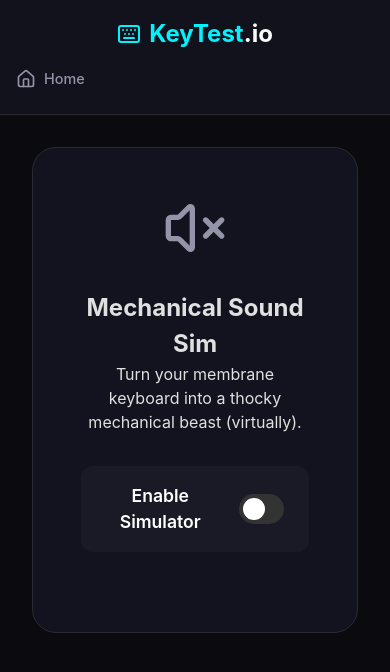
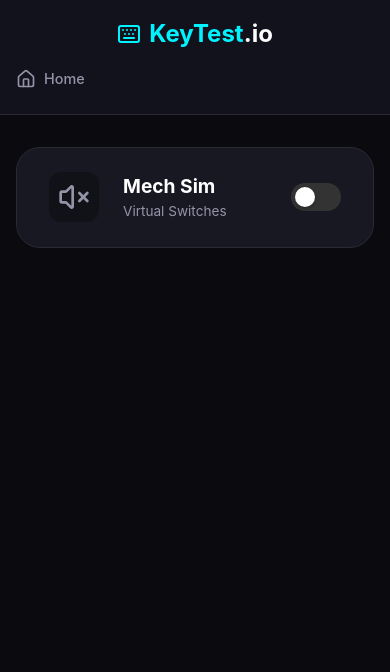
Before and after one commit to hndko/keyboard-test, a React (Vite) app: page /sound in a window 390 px wide. Shown: the top 672 px of the page. Built offline with nearby package versions, Linux system fonts and the light colour scheme.

Commit message:
refactor: redesign sound settings to responsive card layout

```diff
--- a/src/pages/SoundPage.jsx
+++ b/src/pages/SoundPage.jsx
@@ -15,60 +15,63 @@
 
   return (
     <div className="sound-page-container">
-      <div className="sound-card">
-        <div className="icon-header">
+      <div className={`sound-card ${isEnabled ? "active" : ""}`}>
+        <div className="card-header">
+          <div className="header-icon">
             {isEnabled ? (
-            <Volume2 size={64} className="text-cyan" />
+              <Volume2 size={32} className="text-cyan" />
             ) : (
-            <VolumeX size={64} className="text-muted" />
+              <VolumeX size={32} className="text-muted" />
             )}
           </div>
-
-        <h2>Mechanical Sound Sim</h2>
-        <p>
-          Turn your membrane keyboard into a thocky mechanical beast
-          (virtually).
-        </p>
-
-        <div className="control-group">
-          <label className="switch-row">
-            <span className="switch-text">Enable Simulator</span>
-            <div className="switch-input-wrapper">
+          <div className="header-info">
+            <h2>Mech Sim</h2>
+            <p>Virtual Switches</p>
+          </div>
+          <label className="toggle-switch">
             <input
               type="checkbox"
               checked={isEnabled}
               onChange={(e) => setIsEnabled(e.target.checked)}
             />
             <span className="slider"></span>
-            </div>
           </label>
         </div>
 
         {isEnabled && (
-          <div className="advanced-controls fade-in">
-            <div className="control-item">
-              <label>Volume: {Math.round(volume * 100)}%</label>
+          <div className="card-body fade-in">
+            <div className="setting-block">
+              <div className="setting-label">
+                <span>Master Volume</span>
+                <span>{Math.round(volume * 100)}%</span>
+              </div>
               <input
                 type="range"
+                className="volume-slider"
                 min="0"
                 max="1"
-                step="0.1"
+                step="0.05"
                 value={volume}
                 onChange={(e) => setVolume(parseFloat(e.target.value))}
+                style={{
+                  backgroundSize: `${volume * 100}% 100%`,
+                }}
               />
             </div>
 
-            <div className="control-row">
-              <label>Profile</label>
-              <div className="btn-group">
+            <div className="setting-block">
+              <div className="setting-label">Sound Profile</div>
+              <div className="segment-control">
                 <button
-                  className={`btn ${soundType === "mech" ? "active" : ""}`}
+                  className={`segment-btn ${
+                    soundType === "mech" ? "active" : ""
+                  }`}
                   onClick={() => setSoundType("mech")}
                 >
                   Thocky
                 </button>
                 <button
-                  className={`btn ${
+                  className={`segment-btn ${
                     soundType === "typewriter" ? "active" : ""
                   }`}
                   onClick={() => setSoundType("typewriter")}
@@ -78,9 +81,9 @@
               </div>
             </div>
 
-            <div className="typing-area-preview">
+            <div className="test-area">
               <textarea
-                placeholder="Type here to test the sound..."
+                placeholder="Type here to listen..."
                 spellCheck={false}
               />
             </div>
--- a/src/styles/skills.css
+++ b/src/styles/skills.css
@@ -206,189 +206,206 @@
   color: var(--text-secondary);
 }
 
-/* Sound Settings */
+/* Sound Settings Redesign */
 .sound-page-container {
   display: flex;
   justify-content: center;
-  padding: 2rem;
+  padding: 2rem 1rem;
+  width: 100%;
 }
 
 .sound-card {
   background: var(--bg-panel);
-  padding: 3rem;
+  width: 100%;
+  max-width: 450px;
   border-radius: 24px;
   border: 1px solid var(--border-color);
-  text-align: center;
-  width: 100%;
-  max-width: 500px;
+  overflow: hidden;
+  transition: all 0.3s cubic-bezier(0.4, 0, 0.2, 1);
 }
 
-.icon-header {
-  margin-bottom: 1.5rem;
-}
-.text-cyan {
-  color: var(--accent-cyan);
-  filter: drop-shadow(0 0 20px rgba(0, 243, 255, 0.3));
+.sound-card.active {
+  box-shadow: 0 10px 40px rgba(0, 243, 255, 0.05);
+  border-color: rgba(0, 243, 255, 0.3);
 }
 
-.control-group {
-  margin: 2rem 0;
+/* Card Header - Always Visible */
+.card-header {
+  display: flex;
+  align-items: center;
+  gap: 1.5rem;
+  padding: 1.5rem 2rem;
+  background: rgba(255, 255, 255, 0.02);
+  border-bottom: 1px solid transparent;
 }
-.advanced-controls {
+
+.sound-card.active .card-header {
+  border-bottom-color: rgba(255, 255, 255, 0.05);
+}
+
+.header-icon {
+  display: flex;
+  align-items: center;
+  justify-content: center;
+  width: 50px;
+  height: 50px;
+  border-radius: 12px;
+  background: rgba(0, 0, 0, 0.3);
+}
+
+.header-info {
+  flex: 1;
+  text-align: left;
+}
+
+.header-info h2 {
+  font-size: 1.2rem;
+  margin: 0;
+  color: #fff;
+}
+.header-info p {
+  margin: 0;
+  font-size: 0.85rem;
+  color: var(--text-secondary);
+}
+
+/* Toggle Switch (Compact) */
+.toggle-switch {
+  position: relative;
+  width: 50px;
+  height: 28px;
+  cursor: pointer;
+}
+.toggle-switch input {
+  opacity: 0;
+  width: 0;
+  height: 0;
+}
+.toggle-switch .slider {
+  position: absolute;
+  inset: 0;
+  background-color: #333;
+  border-radius: 34px;
+  transition: 0.4s;
+}
+.toggle-switch .slider:before {
+  position: absolute;
+  content: "";
+  height: 20px;
+  width: 20px;
+  left: 4px;
+  bottom: 4px;
+  background-color: white;
+  border-radius: 50%;
+  transition: 0.4s;
+  box-shadow: 0 2px 4px rgba(0, 0, 0, 0.2);
+}
+.toggle-switch input:checked + .slider {
+  background-color: var(--accent-cyan);
+}
+.toggle-switch input:checked + .slider:before {
+  transform: translateX(22px);
+}
+
+/* Card Body */
+.card-body {
+  padding: 2rem;
   display: flex;
   flex-direction: column;
   gap: 2rem;
-  text-align: left;
-  background: rgba(0, 0, 0, 0.2);
-  padding: 2rem;
-  border-radius: 16px;
-  margin-top: 1rem;
-  border: 1px solid rgba(255, 255, 255, 0.05);
 }
 
-.control-item {
+.setting-block {
   display: flex;
   flex-direction: column;
   gap: 0.8rem;
 }
 
-.control-row {
+.setting-label {
   display: flex;
-  flex-direction: row;
-  align-items: center;
   justify-content: space-between;
-  gap: 1rem;
+  font-size: 0.9rem;
+  font-weight: 500;
+  color: var(--text-secondary);
 }
 
-.control-item label,
-.control-row label {
+/* Volume Slider (Styled) */
+input[type="range"].volume-slider {
+  -webkit-appearance: none;
+  width: 100%;
+  background: transparent;
+}
+input[type="range"].volume-slider:focus {
+  outline: none;
+}
+input[type="range"].volume-slider::-webkit-slider-runnable-track {
+  width: 100%;
+  height: 6px;
+  cursor: pointer;
+  background: #333;
+  border-radius: 3px;
+}
+input[type="range"].volume-slider::-webkit-slider-thumb {
+  height: 18px;
+  width: 18px;
+  border-radius: 50%;
+  background: #fff;
+  cursor: pointer;
+  -webkit-appearance: none;
+  margin-top: -6px; /* center on track */
+  box-shadow: 0 2px 5px rgba(0, 0, 0, 0.3);
+  transition: transform 0.1s;
+}
+input[type="range"].volume-slider:hover::-webkit-slider-thumb {
+  transform: scale(1.1);
+}
+/* Firefox styles omitted for brevity but should be added for full support */
+
+/* Segmented Control */
+.segment-control {
   display: flex;
-  justify-content: space-between;
-  color: var(--text-secondary);
-  font-size: 0.95rem;
-  font-weight: 500;
+  background: #252530;
+  padding: 4px;
+  border-radius: 12px;
 }
 
-.btn-group {
-  display: flex;
-  background: rgba(255, 255, 255, 0.05);
-  padding: 4px;
-  border-radius: 10px;
-  min-width: 200px;
-}
-
-.btn-group .btn {
+.segment-btn {
   flex: 1;
+  padding: 0.6rem;
   border: none;
   background: transparent;
-  color: #aaa;
-  padding: 0.8rem;
+  color: #888;
+  font-size: 0.9rem;
+  font-weight: 600;
   border-radius: 8px;
-  font-weight: 600;
+  cursor: pointer;
   transition: all 0.2s;
 }
 
-.btn-group .btn:hover {
-  color: #fff;
+.segment-btn:hover {
+  color: #ccc;
 }
 
-.btn-group .btn.active {
+.segment-btn.active {
   background: var(--accent-purple);
   color: #fff;
-  box-shadow: 0 2px 10px rgba(188, 19, 254, 0.3);
+  box-shadow: 0 2px 8px rgba(0, 0, 0, 0.2);
 }
 
-.typing-area-preview {
-  margin-top: 0.5rem;
-}
-
-.typing-area-preview textarea {
+/* Test Area */
+.test-area textarea {
   width: 100%;
-  height: 120px;
-  background: #0f0f12;
-  border: 1px solid var(--border-color);
+  height: 100px;
+  background: rgba(0, 0, 0, 0.2);
+  border: 1px solid rgba(255, 255, 255, 0.1);
   border-radius: 12px;
-  padding: 1.2rem;
+  padding: 1rem;
   color: #fff;
   resize: none;
-  font-family: "Inter", sans-serif;
-  line-height: 1.6;
-  transition: all 0.2s;
+  font-size: 0.9rem;
 }
-
-.typing-area-preview textarea:focus {
+.test-area textarea:focus {
+  background: rgba(0, 0, 0, 0.4);
   outline: none;
   border-color: var(--accent-cyan);
-  box-shadow: 0 0 0 4px rgba(0, 243, 255, 0.1);
-  background: #15151a;
 }
-
-/* Switch Toggle */
-.switch-row {
-  display: flex;
-  align-items: center;
-  justify-content: space-between;
-  gap: 1.5rem;
-  cursor: pointer;
-  background: rgba(255, 255, 255, 0.03);
-  padding: 1rem 1.5rem;
-  border-radius: 12px;
-  border: 1px solid transparent;
-  transition: all 0.2s;
-}
-
-.switch-row:hover {
-  background: rgba(255, 255, 255, 0.05);
-  border-color: rgba(255, 255, 255, 0.1);
-}
-
-.switch-text {
-  font-size: 1.1rem;
-  font-weight: 600;
-  color: #fff;
-}
-
-.switch-input-wrapper {
-  position: relative;
-  width: 60px;
-  height: 30px;
-}
-
-.switch-input-wrapper input {
-  opacity: 0;
-  width: 0;
-  height: 0;
-}
-
-.slider {
-  position: absolute;
-  cursor: pointer;
-  top: 0;
-  left: 0;
-  right: 0;
-  bottom: 0;
-  background-color: #333;
-  transition: 0.4s;
-  border-radius: 34px;
-}
-
-.slider:before {
-  position: absolute;
-  content: "";
-  height: 22px;
-  width: 22px;
-  left: 4px;
-  bottom: 4px;
-  background-color: white;
-  transition: 0.4s;
-  border-radius: 50%;
-}
-
-input:checked + .slider {
-  background-color: var(--accent-cyan);
-  box-shadow: 0 0 10px rgba(0, 243, 255, 0.4);
-}
-
-input:checked + .slider:before {
-  transform: translateX(30px);
-}
```
Lines whose indentation alone changed are shown as unchanged.
